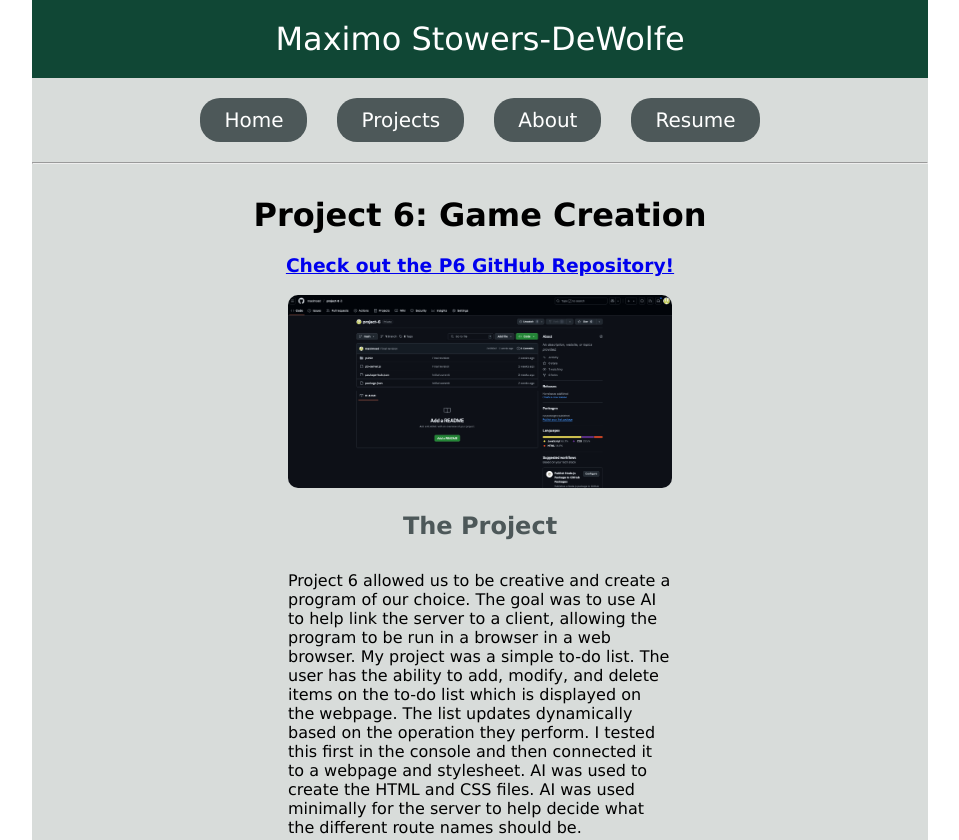
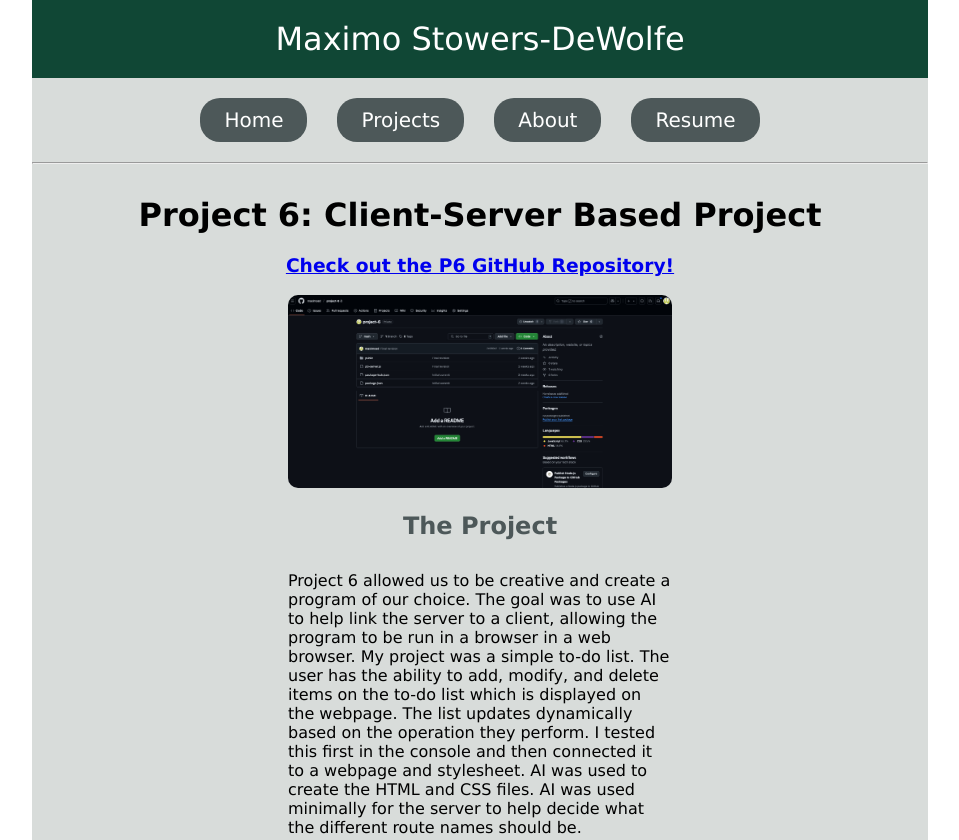
Before and after one commit to maximosd/cit281-project6, a plain HTML site: page p6.html in a window 1280 px wide. Shown: the top 840 px of the page, without its empty margins (160-1119 px from the left). Drawn offline with Linux system fonts and the light colour scheme.

Commit message:
Update p6.html
updated page header

```diff
--- a/p6.html
+++ b/p6.html
@@ -17,7 +17,7 @@
     </div>
     <hr class="divider">
     <div class="content">
-        <h1>Project 6: Game Creation</h1>
+        <h1>Project 6: Client-Server Based Project</h1>
         <h3 class="gitHubLink"><a href="https://github.com/maximosd/cit281-project6" target="_blank">Check out the P6 GitHub Repository!</a></h3>
     </div>
     <img class="projectImage" src="images/p6.jpg" alt="Project 6 Image">
```
